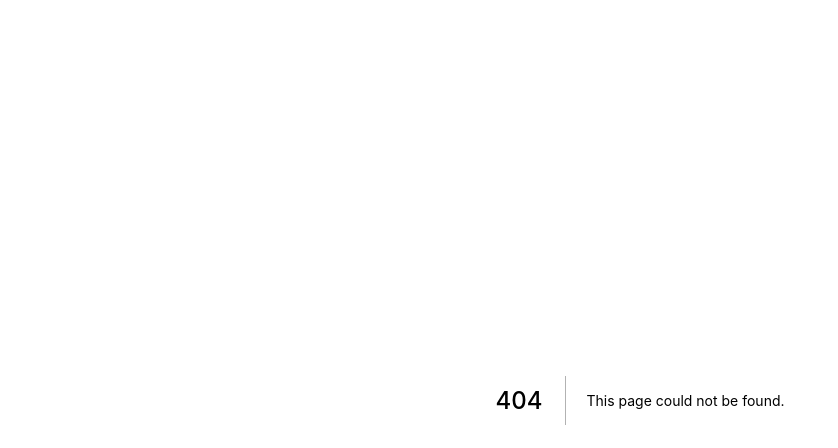
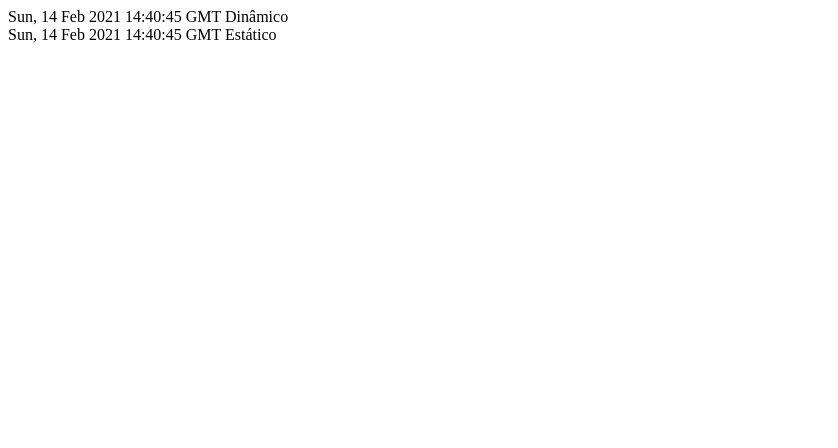
Before and after one commit to Japu431/ideias, a Next.js app: page /tempo in a window 1280 px wide. Before the commit this address had no page. Shown: the top 448 px of the page, without its empty margins (0-838 px from the left). Built offline with nearby package versions, Linux system fonts and the light colour scheme.

Commit message:
Static and dynamic

```diff
--- /dev/null
+++ b/pages/tempo.js
@@ -0,0 +1,25 @@
+function Tempo(props) {
+  const dynamicDate = new Date();
+  const dynamicDateString = dynamicDate.toGMTString();
+
+  return (
+    <div>
+      <div>{dynamicDateString} Dinâmico</div>
+
+      <div>{props.staticDateString} Estático</div>
+    </div>
+  );
+}
+
+export function getStaticProps() {
+  const staticDate = new Date();
+  const staticDateString = staticDate.toGMTString();
+
+  return {
+    props: {
+      staticDateString,
+    },
+  };
+}
+
+export default Tempo;
```
Also changed, not shown: components/Contador.js (added, +18 -0 lines), pages/Contador.js (deleted, +0 -18 lines), pages/index.js (+7 -1 lines), pages/sobre.js (added, +14 -0 lines).
